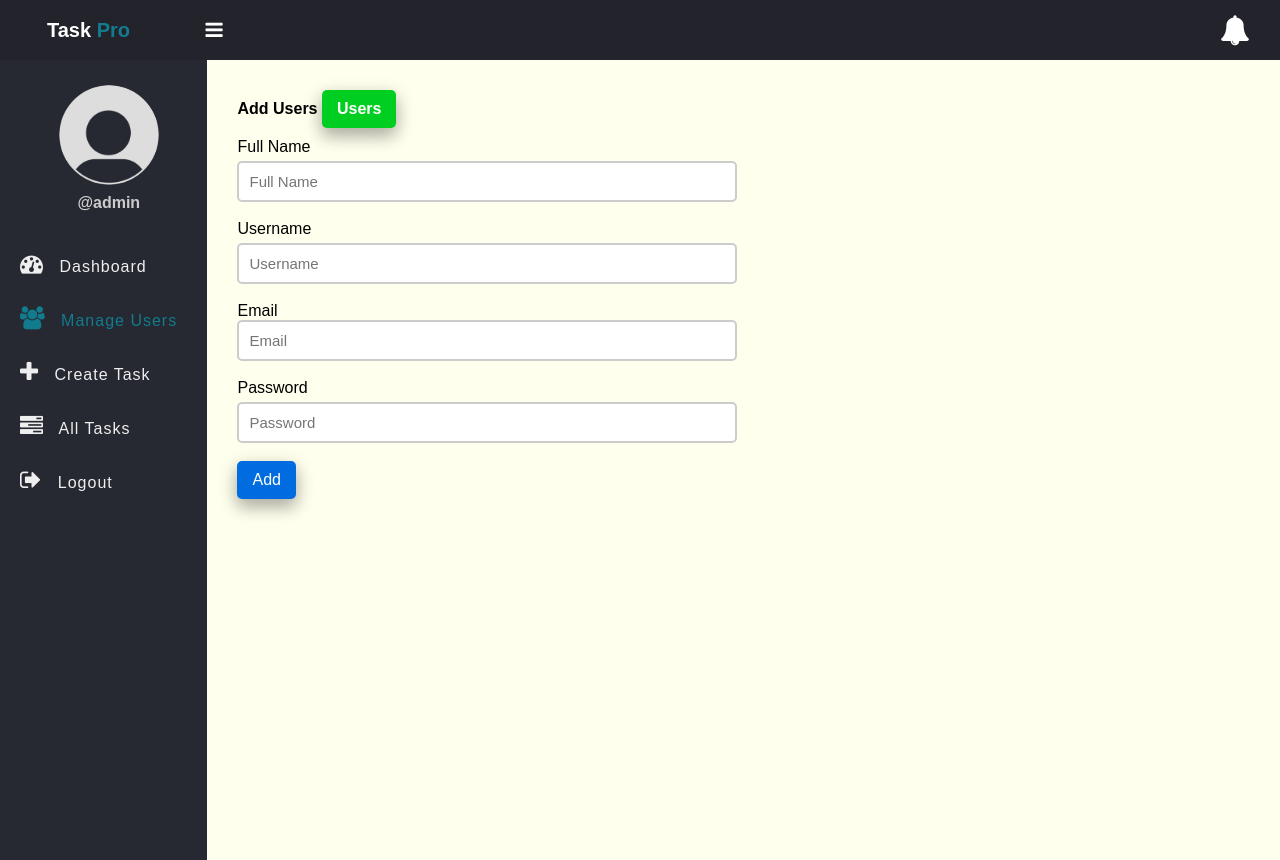
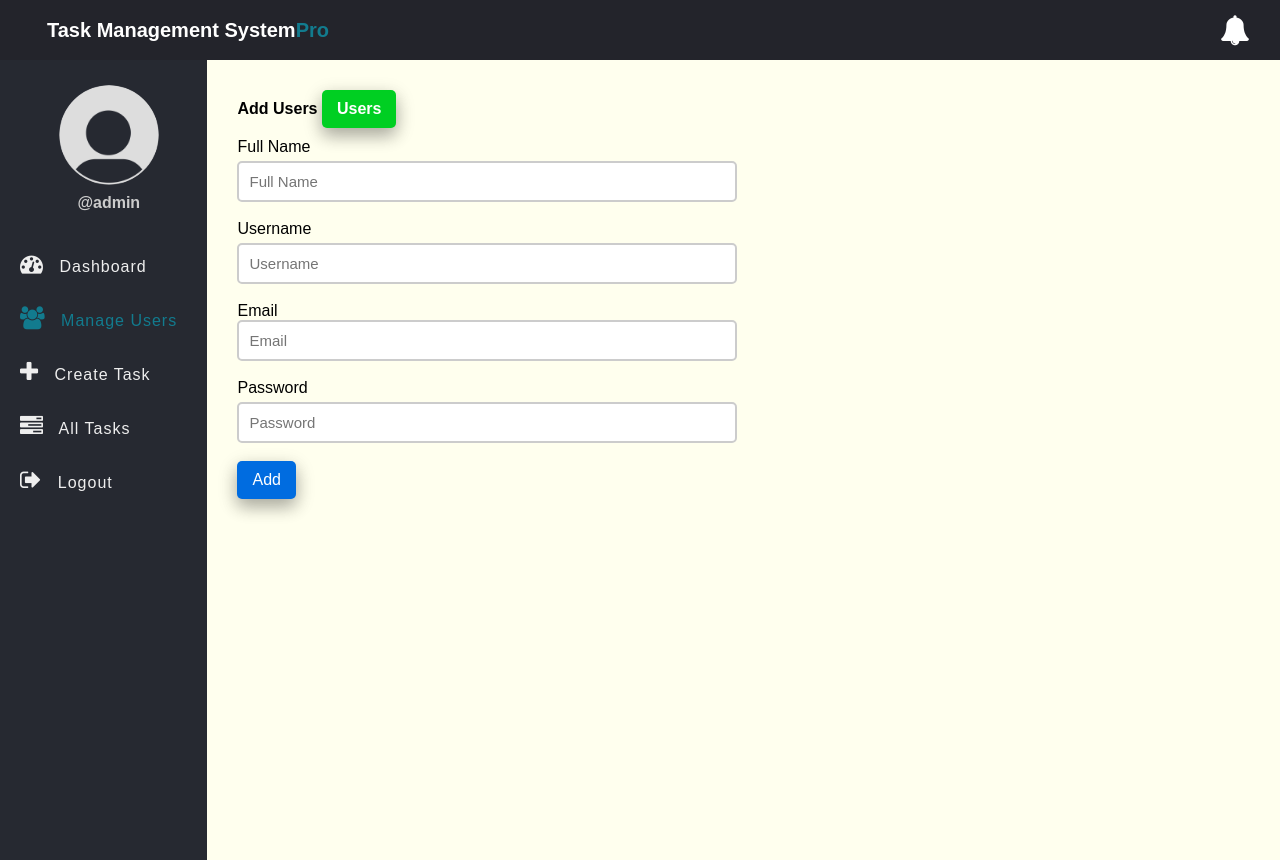
Before and after one commit to edinabwari/task-management-system, a PHP site: page /add-user.php in a window 1280 px wide. Run offline with PHP 8.4, Linux system fonts and the light colour scheme; a user stored in the database is signed in; data comes from the database, SQL or seed files in the repository; data that the repository does not hold is empty.

Commit message:
Created a header section

```diff
--- a/inc/header.php
+++ b/inc/header.php
@@ -1,8 +1,8 @@
 <header class="header">
-	<h2 class="u-name">Task <b>Pro</b>
-		<label for="checkbox">
+	<h2 class="u-name">Task Management System<b>Pro</b>
+		<!-- <label for="checkbox">
 			<i id="navbtn" class="fa fa-bars" aria-hidden="true"></i>
-		</label>
+		</label> -->
 	</h2>
 	<span class="notification" id="notificationBtn">
 		<i class="fa fa-bell" aria-hidden="true"></i>
```
